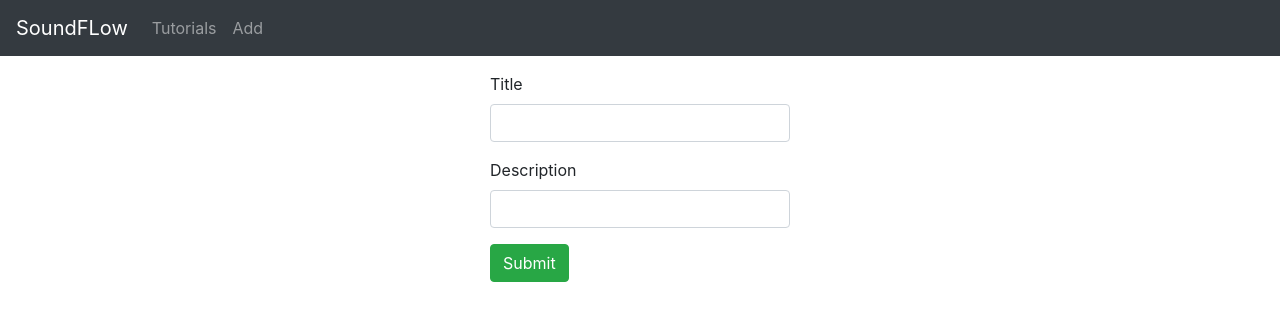
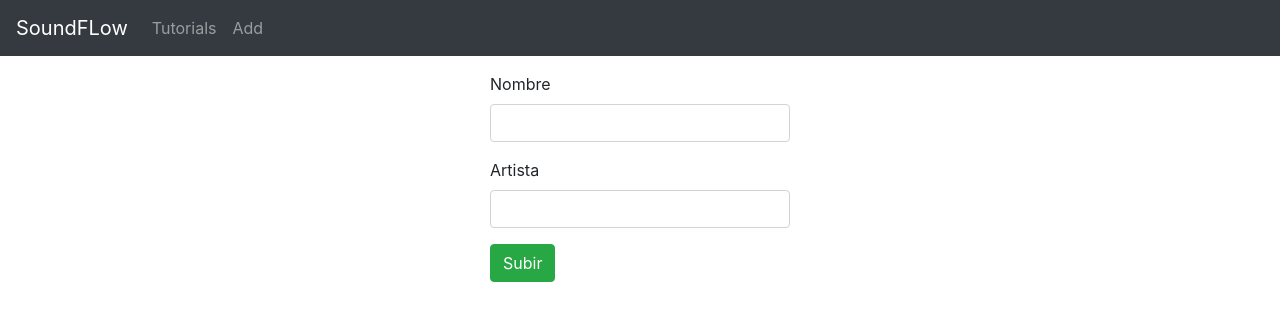
Before and after one commit to KernyMC/SoundPostgres, a React (Create React App) app in the folder client/: page /add in a window 1280 px wide. Shown: the top 320 px of the page. Built offline with nearby package versions, Linux system fonts and the light colour scheme.

Commit message:
Update add-tutorial.component.js

```diff
--- a/client/src/components/add-tutorial.component.js
+++ b/client/src/components/add-tutorial.component.js
@@ -70,15 +70,15 @@ export default class AddTutorial extends Component {
       <div className="submit-form">
         {this.state.submitted ? (
           <div>
-            <h4>You submitted successfully!</h4>
+            <h4>Correctamente añadido!</h4>
             <button className="btn btn-success" onClick={this.newTutorial}>
-              Add
+              Añadir
             </button>
           </div>
         ) : (
           <div>
             <div className="form-group">
-              <label htmlFor="title">Title</label>
+              <label htmlFor="title">Nombre</label>
               <input
                 type="text"
                 className="form-control"
@@ -91,7 +91,7 @@ export default class AddTutorial extends Component {
             </div>
 
             <div className="form-group">
-              <label htmlFor="description">Description</label>
+              <label htmlFor="description">Artista</label>
               <input
                 type="text"
                 className="form-control"
@@ -104,7 +104,7 @@ export default class AddTutorial extends Component {
             </div>
 
             <button onClick={this.saveTutorial} className="btn btn-success">
-              Submit
+              Subir
             </button>
           </div>
         )}
```
